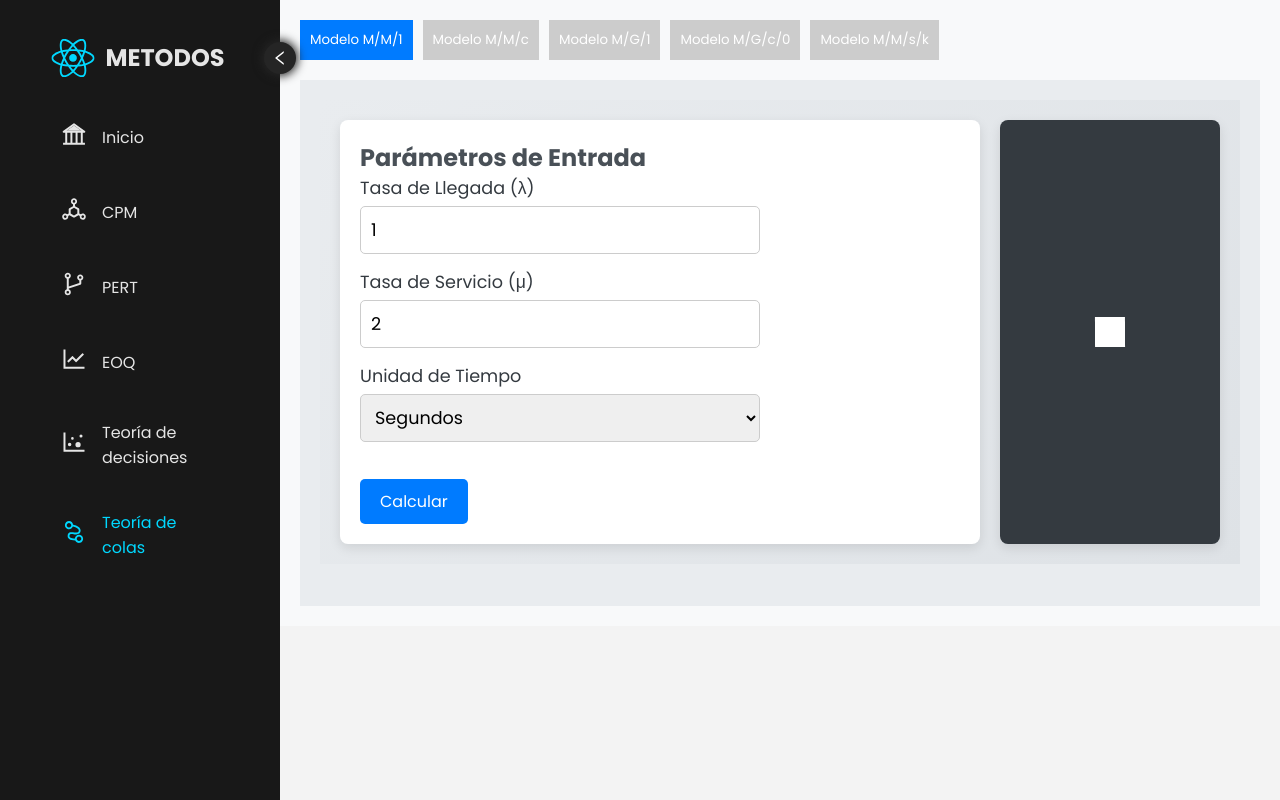
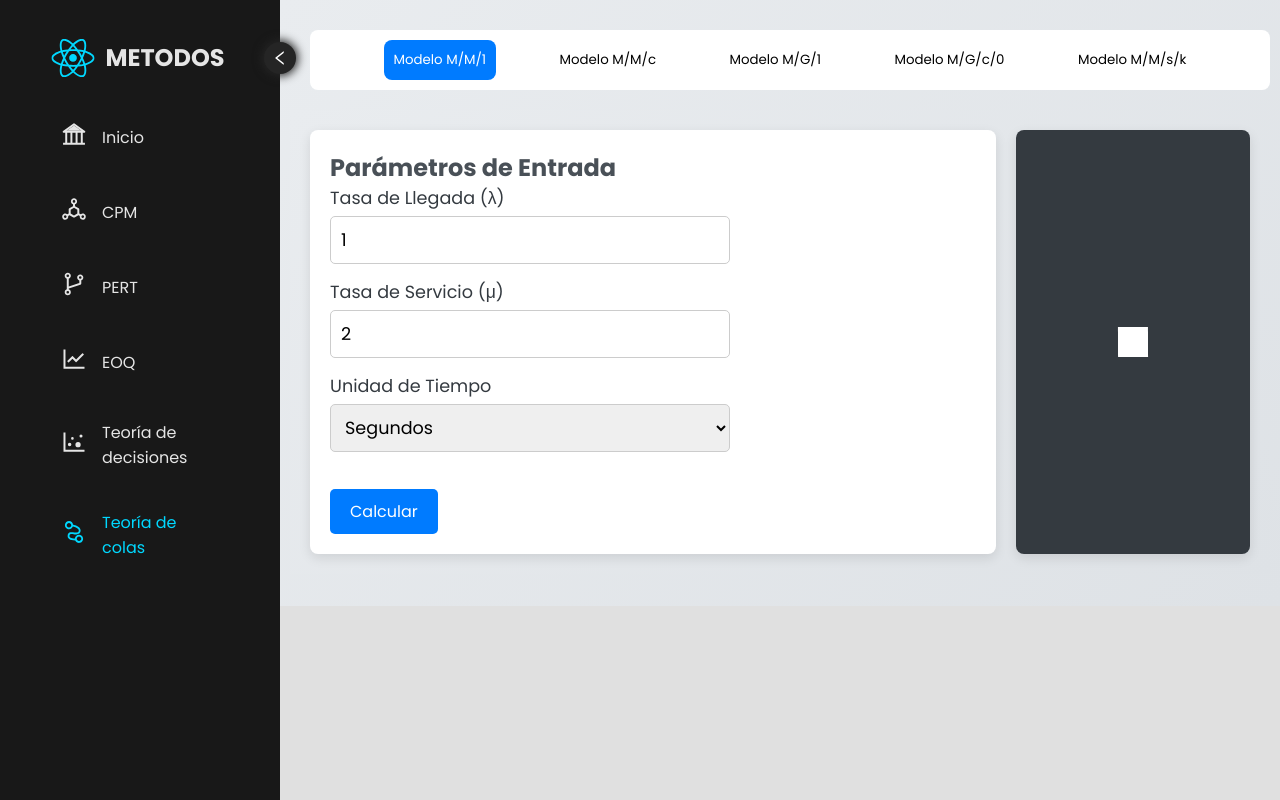
Before and after one commit to zineac/investigacion-operativa-II, a React (Vite) app: page /Tcolas in a window 1280 px wide. Built offline with nearby package versions, Linux system fonts and the light colour scheme.

Commit message:
Arreglando padding y sombras de las pages

```diff
--- a/src/App.jsx
+++ b/src/App.jsx
@@ -20,7 +20,6 @@ function App() {
 const MainContainer = styled.div`
   display: grid;
   grid-template-columns: 90px auto;
-  background: #1c1c1c;
   height: 100vh;
 
   transition: all 0.4s ease;
--- a/src/index.css
+++ b/src/index.css
@@ -5,5 +5,5 @@
   margin: 0;
   padding: 0;
   box-sizing: border-box;
-  font-family: "Poppins",sans-serif;
+  font-family: "Poppins", sans-serif;
 }
--- a/src/pages/CPM.jsx
+++ b/src/pages/CPM.jsx
@@ -190,9 +190,7 @@ const Resultados = styled.div`
 const Container = styled.div`
   display: flex;
   flex-direction: row;
-  padding: 40px;
-  min-height: 710px;
-  background: linear-gradient(135deg, #e9ecef, #dee2e6);
+  padding: 30px;
   font-family: 'Roboto', sans-serif;
   color: #495057;
 `;
@@ -203,7 +201,7 @@ const FormularioContainer = styled.div`
   padding: 20px;
   background-color: #fff;
   border-radius: 8px;
-  box-shadow: 0 4px 12px rgba(0, 0, 0, 0.1);
+  box-shadow: 0 0px 10px 2px rgba(0, 0, 0, 0.15);
 `;
 
 const ResultadosContainer = styled.div`
@@ -217,6 +215,7 @@ const ResultadosContainer = styled.div`
   flex-direction: column;
   justify-content: center;
   align-items: center;
+  box-shadow: 0 0px 10px 2px rgba(0, 0, 0, 0.15);
 `;
 
 const Etiqueta = styled.label`
--- a/src/pages/EOQ.jsx
+++ b/src/pages/EOQ.jsx
@@ -58,14 +58,14 @@ export function EOQ() {
 }
 
 const ContenedorPrincipal = styled.div`
-  padding: 20px;
+  padding: 10px;
   background: linear-gradient(135deg, #e9ecef, #dee2e6);
   font-family: 'Roboto', sans-serif;
   color: #495057;
 `;
 
 const BarraWrapper = styled.div`
-  margin: 0 20px;
+  margin: 20px 0  0 20px;
   display: flex;
   justify-content: space-between;
   background-color: #fff;
--- a/src/pages/Home.jsx
+++ b/src/pages/Home.jsx
@@ -38,13 +38,10 @@ export function Home() {
 }
 
 const MainContainer = styled.main`
-  padding: 40px;
-  font-family: 'Roboto', sans-serif;
-  color: #5b5b5b;
+  padding: 30px;
 
   h2 {
     font-size: 1.8rem;
-    color: #5b5b5b;
     margin-bottom: 15px;
     border-bottom: 2px solid #007bff;
     padding-bottom: 5px;
@@ -61,7 +58,6 @@ const MainContainer = styled.main`
   ul {
     padding-left: 40px;
     font-size: 1.2rem;
-    color: #343a40;
   }
 
   li {
@@ -70,7 +66,6 @@ const MainContainer = styled.main`
 
   p {
     font-size: 1.1rem;
-    color: #495057;
     line-height: 1.7;
   }
 
--- a/src/pages/PERT.jsx
+++ b/src/pages/PERT.jsx
@@ -298,7 +298,7 @@ const Tarjeta = styled.div`
 const Container = styled.div`
   display: flex;
   flex-direction: row;
-  padding: 40px;
+  padding: 30px;
   min-height: 710px;
   background: linear-gradient(135deg, #e9ecef, #dee2e6);
   font-family: 'Roboto', sans-serif;
--- a/src/pages/Tcolas.jsx
+++ b/src/pages/Tcolas.jsx
@@ -47,28 +47,36 @@ export function Tcolas() {
 
 // Estilos básicos para los elementos
 const ContenedorPrincipal = styled.div`
-  padding: 20px;
-  background: #f8f9fa;
+  padding: 10px;
+  background: linear-gradient(135deg, #e9ecef, #dee2e6);
+  font-family: 'Roboto', sans-serif;
+  color: #495057;
 `;
 
 const BarraWrapper = styled.div`
+  margin: 20px 0  0 20px;
   display: flex;
-  gap: 10px;
+  justify-content: space-evenly;
+  background-color: #fff;
+  padding: 10px 20px;
   margin-bottom: 20px;
+  border-radius: 8px;
 `;
 
 const BotonCriterio = styled.button`
   padding: 10px;
-  background-color: ${({ seleccionado }) => (seleccionado ? "#007bff" : "#ccc")};
-  color: #fff;
   border: none;
+  border-radius: 8px;
+  background-color: ${({ seleccionado }) => (seleccionado ? "#007bff" : "transparent")};
+  color: ${({ seleccionado }) => (seleccionado ? "white" : "black")};
   cursor: pointer;
+  transition: background-color 0.3s, color 0.3s;
+
   &:hover {
-    background-color: #0056b3;
+    background-color: #ddd;
   }
 `;
 
 const ContenidoWrapper = styled.div`
-  padding: 20px;
-  background-color: #e9ecef;
+  height: 100%;
 `;
--- a/src/routers/routes.jsx
+++ b/src/routers/routes.jsx
@@ -28,5 +28,7 @@ export default MyRoutes;
 const RoutesContainer = styled.div`
   min-height: 100%;
   overflow-y: auto;
-  background: #f3f3f3;
+
+  background: #e0e0e0;
+  color: #5b5b5b;
 `;
```
